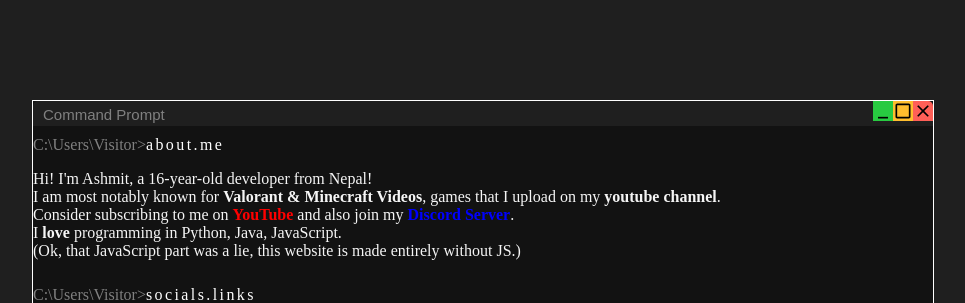
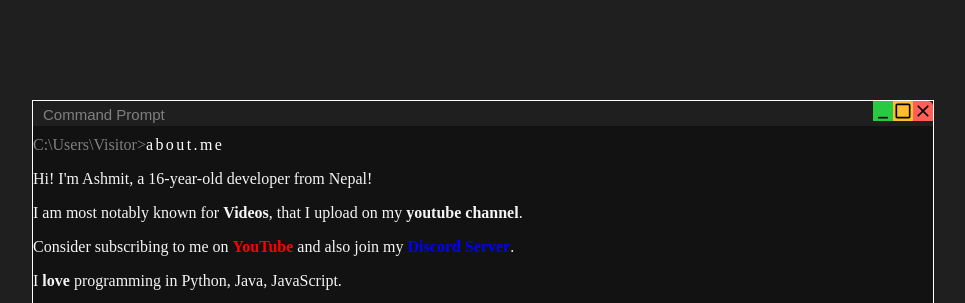
Before and after one commit to notmitish/Websites, a plain HTML site: page MyWebsite/index.html in a window 1280 px wide. Shown: the top 303 px of the page, without its empty margins (157-1122 px from the left). Drawn offline with Linux system fonts and the light colour scheme.

Commit message:
Update index.html

```diff
--- a/MyWebsite/index.html
+++ b/MyWebsite/index.html
@@ -17,15 +17,15 @@
         </div>
         <div class="aboutme">
             <div id="unselectable">C:\Users\Visitor><div class="metxt">about.me</div></div>
-            <p class="fadein">
-                    Hi! I'm Ashmit, a 16-year-old developer from Nepal! <br>
-                    I am most notably known for <b> Valorant & Minecraft Videos</b>, games that  I upload on my <b>youtube channel</b>. <br>
-                    Consider subscribing to me on <b><a id="YT" href="https://www.youtube.com/@notmitish">YouTube</a></b> and also join my <b><a id="DC" href="https://discord.com/invite/WNGTjJggVS">Discord Server</a></b>. <br>
-                    I <b>love</b> programming in Python, Java, JavaScript. <br>
-                    (Ok, that JavaScript part was a lie, this website is made entirely without JS.)
-                </p>
+            <div class="fadein">
+                    <p>Hi! I'm Ashmit, a 16-year-old developer from Nepal!</p>
+                    <p>I am most notably known for <b>Videos</b>, that  I upload on my <b>youtube channel</b>.</p>
+                    <p>Consider subscribing to me on <b><a id="YT" href="https://www.youtube.com/@notmitish">YouTube</a></b> and also join my <b><a id="DC" href="https://discord.com/invite/WNGTjJggVS">Discord Server</a></b>.</p>
+                    <p>I <b>love</b> programming in Python, Java, JavaScript.</p>
+                    <p>(Ok, that JavaScript part was a lie, this website is made entirely without JS.)</p>
+            </div>
         </div>
-        <div id="unselectable">C:\Users\Visitor><div class="metxt">socials.links</div></div>
+        <div id="unselectable" class="unsel">C:\Users\Visitor><div class="metxt">socials.links</div></div>
             <div class="links">
                 <img src="instagram.png" alt="instagram">
                 <a href="https://www.instagram.com/notmitish/" target="_blank" class="gram">
```
